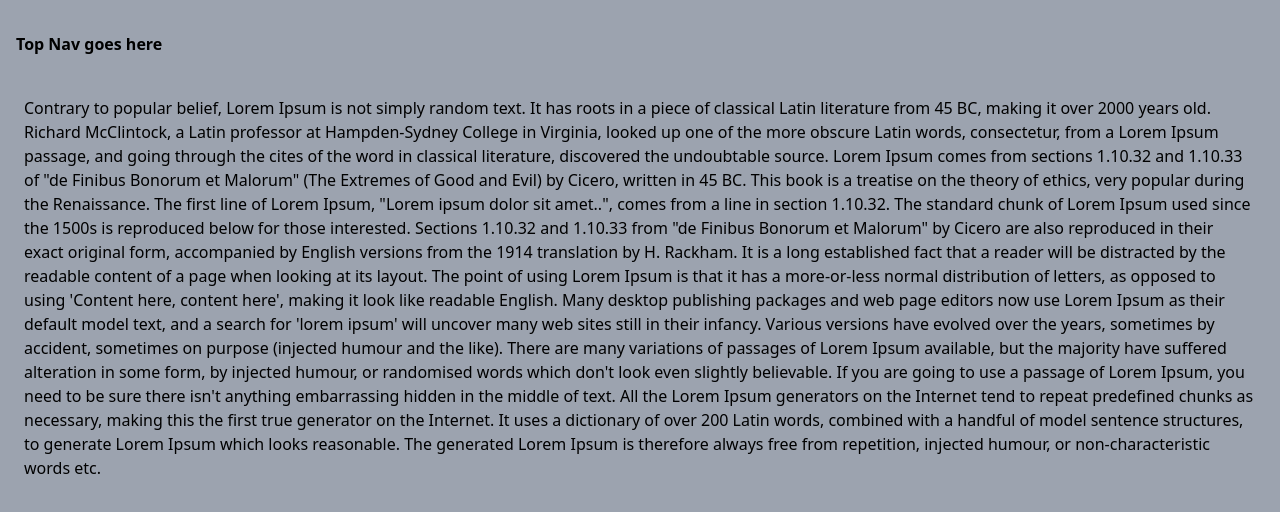
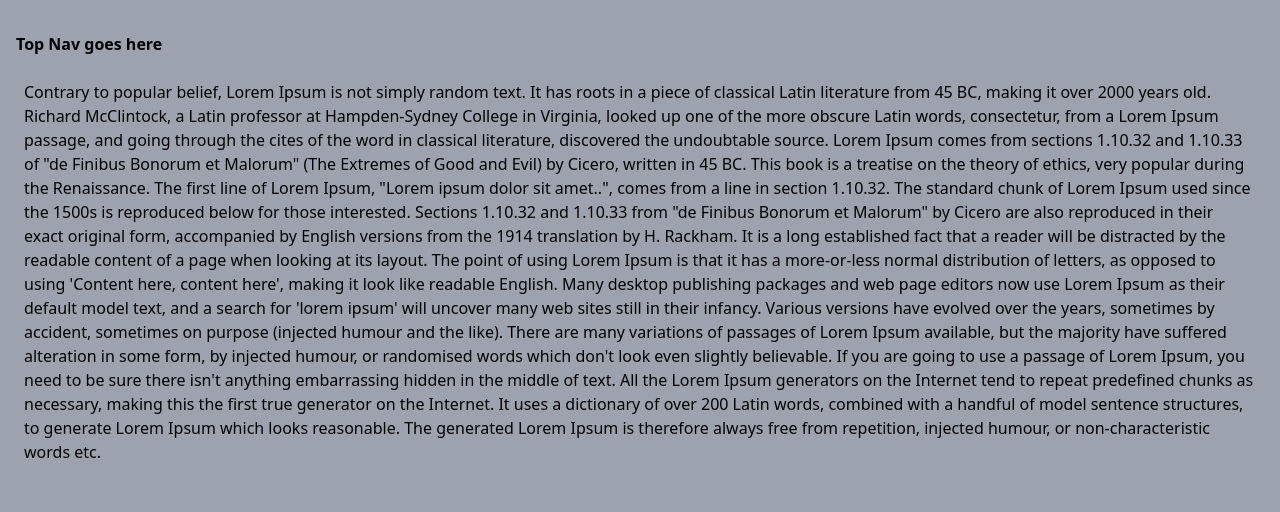
Before and after one commit to stujmar/alpine-playground, a plain HTML site: page scroll-detection.html in a window 1280 px wide. Drawn offline with nearby package versions, Linux system fonts and the light colour scheme.

Commit message:
[sm] fixed the Navbar and added padding to the body

```diff
--- a/scroll-detection.html
+++ b/scroll-detection.html
@@ -13,10 +13,10 @@
     </head>
 <body class="bg-gray-400">
     <div>
-        <nav class="p-4 mt-4 w-full font-semibold">
+        <nav class="p-4 mt-4 w-full fixed font-semibold">
             Top Nav goes here
         </nav>
-        <div class="container mx-auto p-6">
+        <div class="container mx-auto p-6 pt-20">
             Contrary to popular belief, Lorem Ipsum is not simply random text. It has roots in a piece of classical Latin literature from 45 BC, making it over 2000 years old. Richard McClintock, a Latin professor at Hampden-Sydney College in Virginia, looked up one of the more obscure Latin words, consectetur, from a Lorem Ipsum passage, and going through the cites of the word in classical literature, discovered the undoubtable source. Lorem Ipsum comes from sections 1.10.32 and 1.10.33 of "de Finibus Bonorum et Malorum" (The Extremes of Good and Evil) by Cicero, written in 45 BC. This book is a treatise on the theory of ethics, very popular during the Renaissance. The first line of Lorem Ipsum, "Lorem ipsum dolor sit amet..", comes from a line in section 1.10.32.
             The standard chunk of Lorem Ipsum used since the 1500s is reproduced below for those interested. Sections 1.10.32 and 1.10.33 from "de Finibus Bonorum et Malorum" by Cicero are also reproduced in their exact original form, accompanied by English versions from the 1914 translation by H. Rackham.
             It is a long established fact that a reader will be distracted by the readable content of a page when looking at its layout. The point of using Lorem Ipsum is that it has a more-or-less normal distribution of letters, as opposed to using 'Content here, content here', making it look like readable English. Many desktop publishing packages and web page editors now use Lorem Ipsum as their default model text, and a search for 'lorem ipsum' will uncover many web sites still in their infancy. Various versions have evolved over the years, sometimes by accident, sometimes on purpose (injected humour and the like).
```
